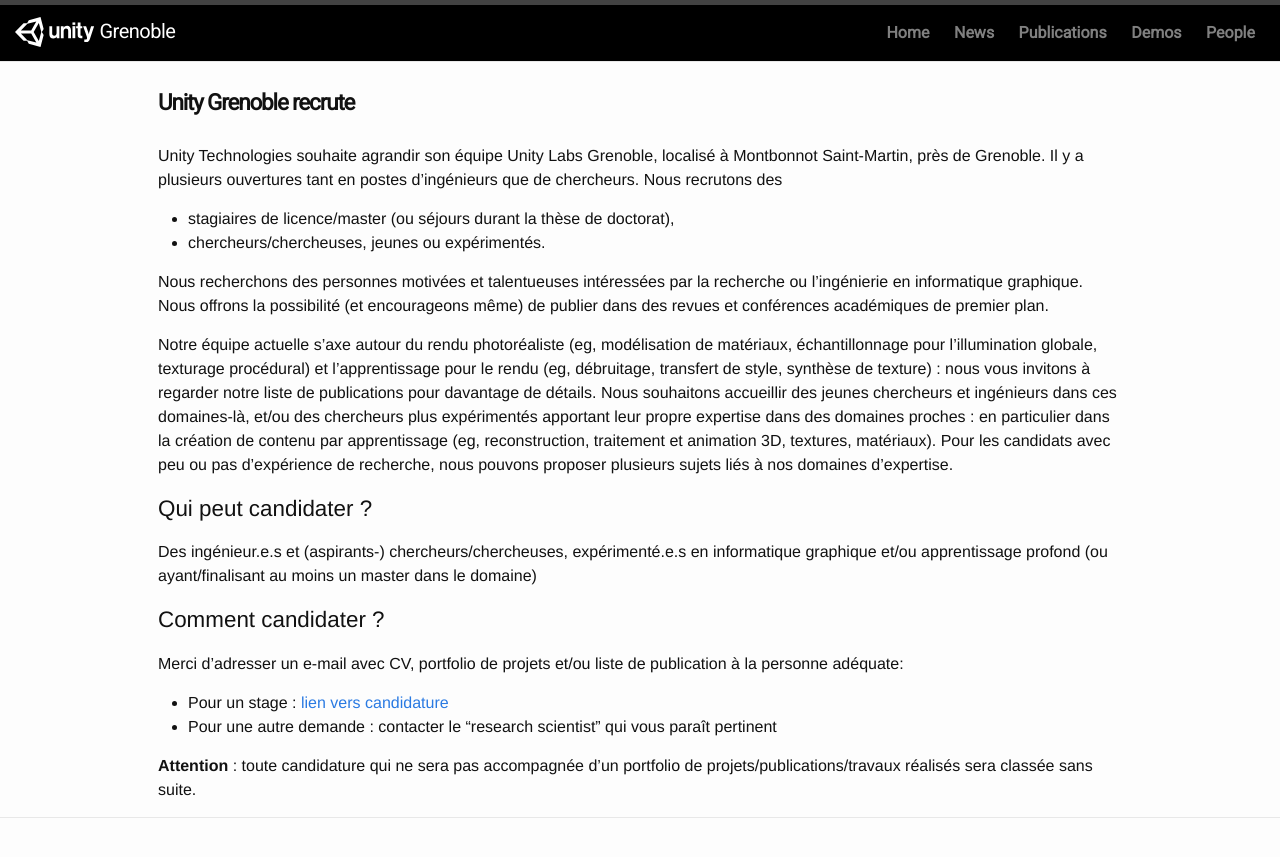
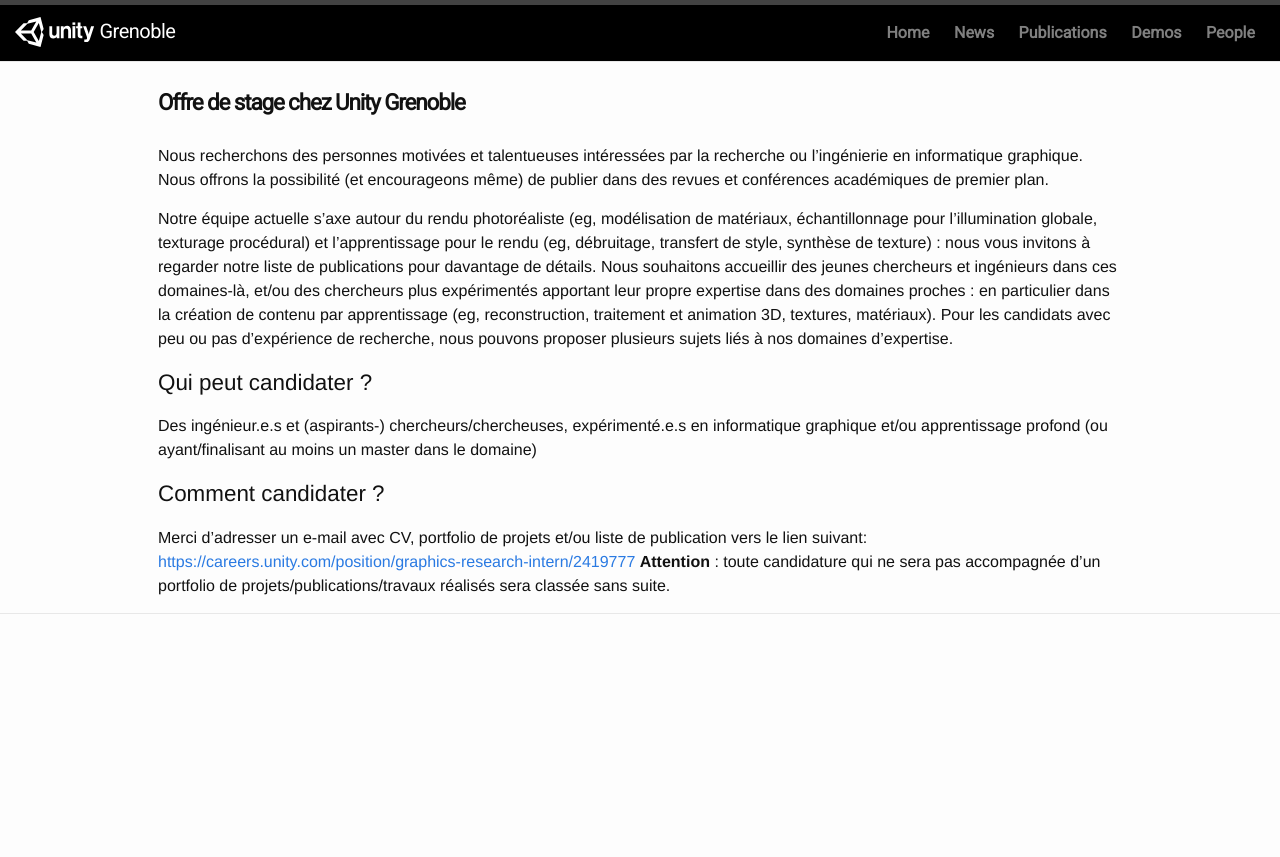
Before and after one commit to unity-grenoble/website, a Jekyll site: the page built from _posts/2019-09-17-news-looking-for-talent.markdown, in a window 1280 px wide. Shown: the top 857 px of the page. Built offline with Jekyll 4.4.1, drawn with Linux system fonts in a browser that asks for light colours.

Commit message:
updated post

```diff
--- a/_posts/2019-09-17-news-looking-for-talent.markdown
+++ b/_posts/2019-09-17-news-looking-for-talent.markdown
@@ -1,16 +1,11 @@
 ---
 layout: news
-title:  "Unity Grenoble recrute"
+title:  "Offre de stage chez Unity Grenoble"
 date:   2020-10-24 10:24:05 +0200
 categories: news
 permalink: news/recrutement.html
 ---
 
-
-
-Unity Technologies souhaite agrandir son équipe Unity Labs Grenoble, localisé à Montbonnot Saint-Martin, près de Grenoble. Il y a plusieurs ouvertures tant en postes d’ingénieurs que de chercheurs. Nous recrutons des
-* stagiaires de licence/master (ou séjours durant la thèse de doctorat),
-* chercheurs/chercheuses, jeunes ou expérimentés.
 
 Nous recherchons des personnes motivées et talentueuses intéressées par la recherche ou l'ingénierie en informatique graphique. Nous offrons la possibilité (et encourageons même) de publier dans des revues et conférences académiques de premier plan.
 
@@ -21,8 +16,6 @@
 Des ingénieur.e.s et (aspirants-) chercheurs/chercheuses, expérimenté.e.s en informatique graphique et/ou apprentissage profond (ou ayant/finalisant au moins un master dans le domaine)
 
 ##### Comment candidater ?
-Merci d'adresser un e-mail avec CV, portfolio de projets et/ou liste de publication à la personne adéquate:
-* Pour un stage : [lien vers candidature](https://careers.unity.com/position/graphics-research-intern/2419777)
-* Pour une autre demande : contacter le "research scientist" qui vous paraît pertinent
-
+Merci d'adresser un e-mail avec CV, portfolio de projets et/ou liste de publication vers le lien suivant:
+[https://careers.unity.com/position/graphics-research-intern/2419777](https://careers.unity.com/position/graphics-research-intern/2419777)
 **Attention** : toute candidature qui ne sera pas accompagnée d'un portfolio de projets/publications/travaux réalisés sera classée sans suite.
```
